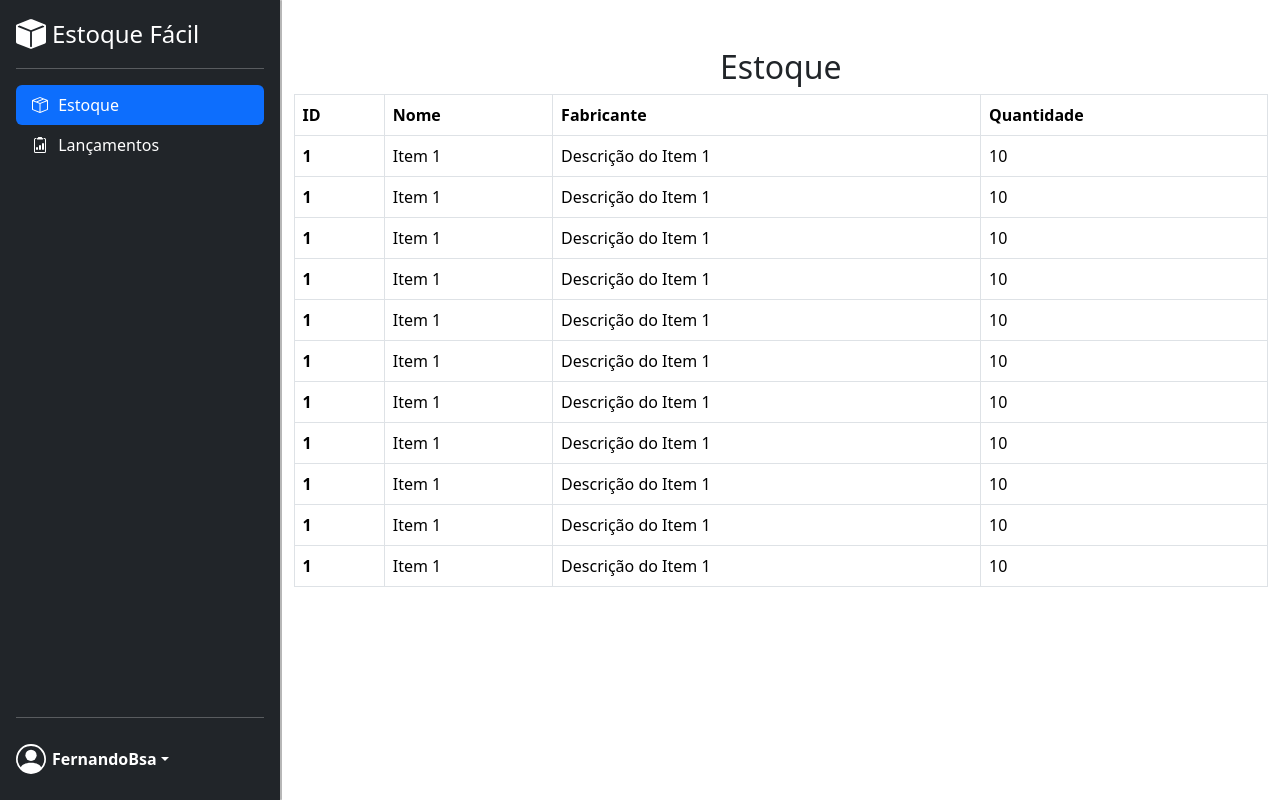
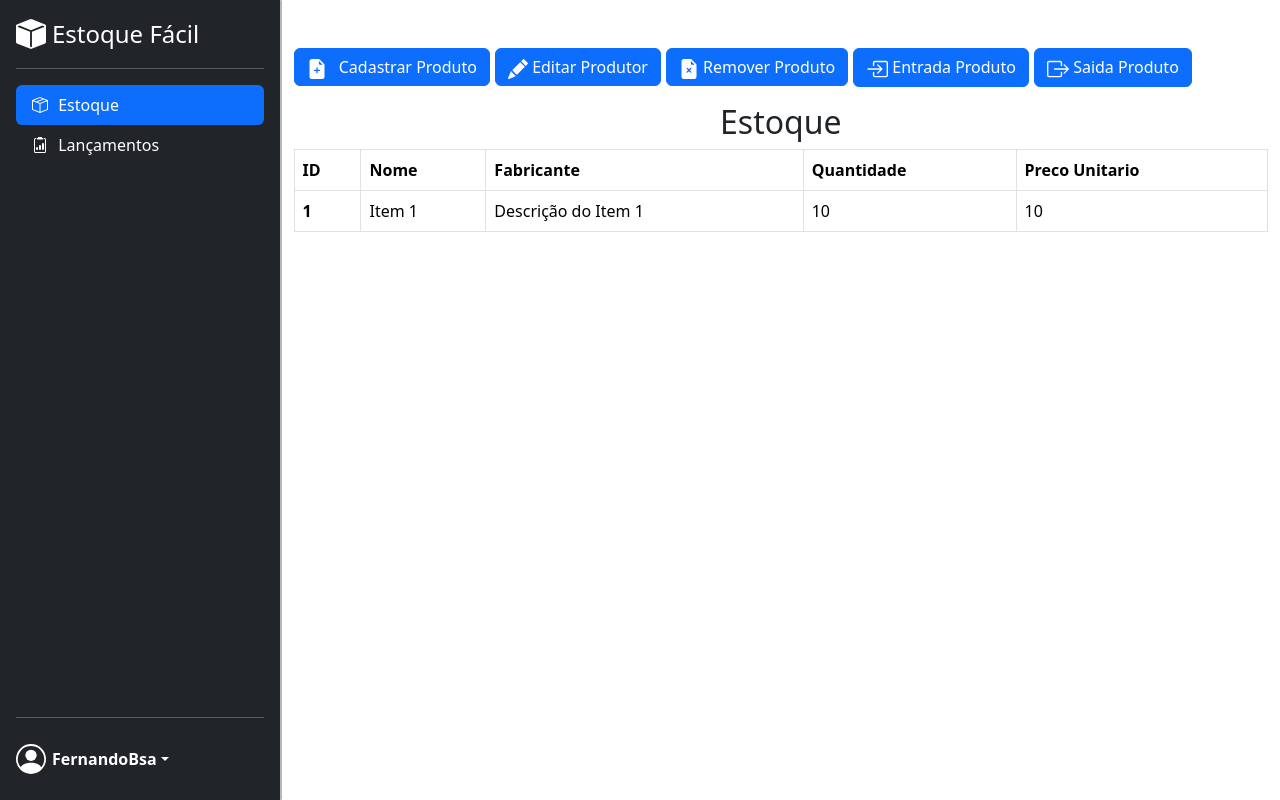
Before and after one commit to FernandoBsa/6_Academia_.Net_Desafio_Final, an Angular app in the folder FrontEnd/Estoque_FrontEnd/: page /estoque in a window 1280 px wide. Built offline with nearby package versions, Linux system fonts and the light colour scheme.

Commit message:
novas alteracoes no front

```diff
--- a/FrontEnd/Estoque_FrontEnd/src/app/lancamentos-estoque/lancamentos-estoque.component.html
+++ b/FrontEnd/Estoque_FrontEnd/src/app/lancamentos-estoque/lancamentos-estoque.component.html
@@ -1 +1,22 @@
-<p>lancamentos-estoque works!</p>
+<div class="container mt-5">
+    <div class="row d-flex align-items-center">
+        <div class="col">
+            <h2 class="text-center">Tabela de Lancamentos</h2>
+            <div class="table-container" style="max-height: 600px; overflow-y: auto;">
+                <table class="table mx-auto table-bordered table-hover">
+                    <thead>
+                        <tr>
+                            <th scope="col">ID</th>
+                            <th scope="col">Nome do Produto</th>
+                            <th scope="col">Tipo de Movimento</th>
+                            <th scope="col">Quantidade</th>
+                            <th scope="col">Data do Movimento</th>
+                        </tr>
+                    </thead>
+                    <tbody>
+                    </tbody>
+                </table>
+            </div>
+        </div>
+    </div>
+  </div>
--- a/FrontEnd/Estoque_FrontEnd/src/app/tabela-estoque/tabela-estoque.component.html
+++ b/FrontEnd/Estoque_FrontEnd/src/app/tabela-estoque/tabela-estoque.component.html
@@ -1,15 +1,58 @@
 <div class="container mt-5">
   <div class="row d-flex align-items-center">
       <div class="col">
+        <div class="btn-group mb-3">
+          <button type="button" class="btn btn-primary">
+            <svg xmlns="http://www.w3.org/2000/svg" width="20" height="20" fill="currentColor" class="bi bi-file-earmark-plus-fill me-2" viewBox="0 0 16 16">
+              <path d="M9.293 0H4a2 2 0 0 0-2 2v12a2 2 0 0 0 2 2h8a2 2 0 0 0 2-2V4.707A1 1 0 0 0 13.707 4L10 .293A1 1 0 0 0 9.293 0M9.5 3.5v-2l3 3h-2a1 1 0 0 1-1-1M8.5 7v1.5H10a.5.5 0 0 1 0 1H8.5V11a.5.5 0 0 1-1 0V9.5H6a.5.5 0 0 1 0-1h1.5V7a.5.5 0 0 1 1 0"/>
+            </svg>
+            Cadastrar Produto
+          </button>
+        </div>
+        <div class="btn-group mb-3">
+          <button type="button" class="btn btn-primary">
+            <svg xmlns="http://www.w3.org/2000/svg" width="20" height="20" fill="currentColor" class="bi bi-pencil-fill" viewBox="0 0 16 16">
+              <path d="M12.854.146a.5.5 0 0 0-.707 0L10.5 1.793 14.207 5.5l1.647-1.646a.5.5 0 0 0 0-.708l-3-3zm.646 6.061L9.793 2.5 3.293 9H3.5a.5.5 0 0 1 .5.5v.5h.5a.5.5 0 0 1 .5.5v.5h.5a.5.5 0 0 1 .5.5v.5h.5a.5.5 0 0 1 .5.5v.207l6.5-6.5zm-7.468 7.468A.5.5 0 0 1 6 13.5V13h-.5a.5.5 0 0 1-.5-.5V12h-.5a.5.5 0 0 1-.5-.5V11h-.5a.5.5 0 0 1-.5-.5V10h-.5a.499.499 0 0 1-.175-.032l-.179.178a.5.5 0 0 0-.11.168l-2 5a.5.5 0 0 0 .65.65l5-2a.5.5 0 0 0 .168-.11l.178-.178z"/>
+            </svg>
+            Editar Produtor
+          </button>
+        </div>
+        <div class="btn-group mb-3">
+          <button type="button" class="btn btn-primary">
+            <svg xmlns="http://www.w3.org/2000/svg" width="20" height="20" fill="currentColor" class="bi bi-file-earmark-x-fill" viewBox="0 0 16 16">
+              <path d="M9.293 0H4a2 2 0 0 0-2 2v12a2 2 0 0 0 2 2h8a2 2 0 0 0 2-2V4.707A1 1 0 0 0 13.707 4L10 .293A1 1 0 0 0 9.293 0M9.5 3.5v-2l3 3h-2a1 1 0 0 1-1-1M6.854 7.146 8 8.293l1.146-1.147a.5.5 0 1 1 .708.708L8.707 9l1.147 1.146a.5.5 0 0 1-.708.708L8 9.707l-1.146 1.147a.5.5 0 0 1-.708-.708L7.293 9 6.146 7.854a.5.5 0 1 1 .708-.708"/>
+            </svg>
+            Remover Produto
+          </button>
+        </div>
+        <div class="btn-group mb-3">
+          <button type="button" class="btn btn-primary">
+            <svg xmlns="http://www.w3.org/2000/svg" width="22" height="22" fill="currentColor" class="bi bi-box-arrow-in-right" viewBox="0 0 16 16">
+              <path fill-rule="evenodd" d="M6 3.5a.5.5 0 0 1 .5-.5h8a.5.5 0 0 1 .5.5v9a.5.5 0 0 1-.5.5h-8a.5.5 0 0 1-.5-.5v-2a.5.5 0 0 0-1 0v2A1.5 1.5 0 0 0 6.5 14h8a1.5 1.5 0 0 0 1.5-1.5v-9A1.5 1.5 0 0 0 14.5 2h-8A1.5 1.5 0 0 0 5 3.5v2a.5.5 0 0 0 1 0z"/>
+              <path fill-rule="evenodd" d="M11.854 8.354a.5.5 0 0 0 0-.708l-3-3a.5.5 0 1 0-.708.708L10.293 7.5H1.5a.5.5 0 0 0 0 1h8.793l-2.147 2.146a.5.5 0 0 0 .708.708l3-3z"/>
+            </svg>
+            Entrada Produto
+          </button>
+        </div>
+        <div class="btn-group mb-3">
+          <button type="button" class="btn btn-primary">
+            <svg xmlns="http://www.w3.org/2000/svg" width="22" height="22" fill="currentColor" class="bi bi-box-arrow-right" viewBox="0 0 16 16">
+              <path fill-rule="evenodd" d="M10 12.5a.5.5 0 0 1-.5.5h-8a.5.5 0 0 1-.5-.5v-9a.5.5 0 0 1 .5-.5h8a.5.5 0 0 1 .5.5v2a.5.5 0 0 0 1 0v-2A1.5 1.5 0 0 0 9.5 2h-8A1.5 1.5 0 0 0 0 3.5v9A1.5 1.5 0 0 0 1.5 14h8a1.5 1.5 0 0 0 1.5-1.5v-2a.5.5 0 0 0-1 0z"/>
+              <path fill-rule="evenodd" d="M15.854 8.354a.5.5 0 0 0 0-.708l-3-3a.5.5 0 0 0-.708.708L14.293 7.5H5.5a.5.5 0 0 0 0 1h8.793l-2.147 2.146a.5.5 0 0 0 .708.708l3-3z"/>
+            </svg>
+            Saida Produto
+          </button>
+        </div>
           <h2 class="text-center">Estoque</h2>
           <div class="table-container" style="max-height: 600px; overflow-y: auto;">
-              <table class="table mx-auto table-bordered">
+              <table class="table mx-auto table-bordered table-hover">
                   <thead>
                       <tr>
                           <th scope="col">ID</th>
                           <th scope="col">Nome</th>
                           <th scope="col">Fabricante</th>
                           <th scope="col">Quantidade</th>
+                          <th scope="col">Preco Unitario</th>
                       </tr>
                   </thead>
                   <tbody>
@@ -18,65 +61,6 @@
                       <td>Item 1</td>
                       <td>Descrição do Item 1</td>
                       <td>10</td>
-                    </tr>
-                    <tr>
-                      <th scope="row">1</th>
-                      <td>Item 1</td>
-                      <td>Descrição do Item 1</td>
-                      <td>10</td>
-                    </tr>
-                    <tr>
-                      <th scope="row">1</th>
-                      <td>Item 1</td>
-                      <td>Descrição do Item 1</td>
-                      <td>10</td>
-                    </tr>
-                    <tr>
-                      <th scope="row">1</th>
-                      <td>Item 1</td>
-                      <td>Descrição do Item 1</td>
-                      <td>10</td>
-                    </tr>
-                    <tr>
-                      <th scope="row">1</th>
-                      <td>Item 1</td>
-                      <td>Descrição do Item 1</td>
-                      <td>10</td>
-                    </tr>
-                    <tr>
-                      <th scope="row">1</th>
-                      <td>Item 1</td>
-                      <td>Descrição do Item 1</td>
-                      <td>10</td>
-                    </tr>
-                    <tr>
-                      <th scope="row">1</th>
-                      <td>Item 1</td>
-                      <td>Descrição do Item 1</td>
-                      <td>10</td>
-                    </tr>
-                    <tr>
-                      <th scope="row">1</th>
-                      <td>Item 1</td>
-                      <td>Descrição do Item 1</td>
-                      <td>10</td>
-                    </tr>
-                    <tr>
-                      <th scope="row">1</th>
-                      <td>Item 1</td>
-                      <td>Descrição do Item 1</td>
-                      <td>10</td>
-                    </tr>
-                    <tr>
-                      <th scope="row">1</th>
-                      <td>Item 1</td>
-                      <td>Descrição do Item 1</td>
-                      <td>10</td>
-                    </tr>
-                    <tr>
-                      <th scope="row">1</th>
-                      <td>Item 1</td>
-                      <td>Descrição do Item 1</td>
                       <td>10</td>
                     </tr>
                   </tbody>
--- a/FrontEnd/Estoque_FrontEnd/src/app/tabela-estoque/tabela-estoque.component.scss
+++ b/FrontEnd/Estoque_FrontEnd/src/app/tabela-estoque/tabela-estoque.component.scss
@@ -0,0 +1,3 @@
+.btn-group {
+    margin-right: 5px;
+}
--- a/FrontEnd/Estoque_FrontEnd/src/index.html
+++ b/FrontEnd/Estoque_FrontEnd/src/index.html
@@ -2,7 +2,7 @@
 <html lang="en">
 <head>
   <meta charset="utf-8">
-  <title>EstoqueFrontEnd</title>
+  <title>Estoque Fácil</title>
   <base href="/">
   <meta name="viewport" content="width=device-width, initial-scale=1">
   <link rel="icon" type="image/x-icon" href="favicon.ico">
```
